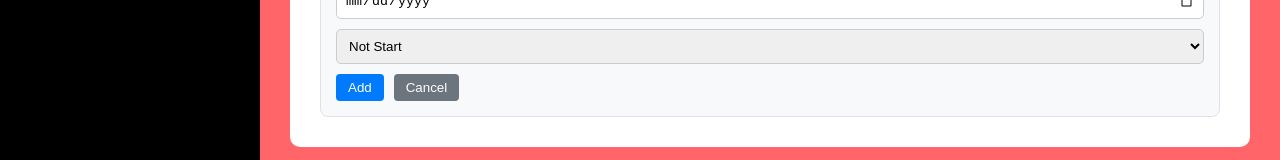
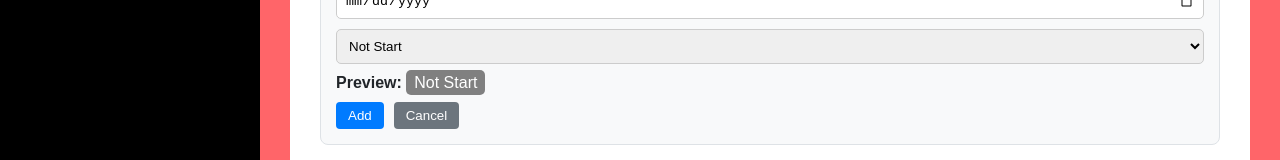
Before and after one commit to Sudharsan2421/Todo-Frontend, a React (Create React App) app: page / in a window 1280 px wide. Both pictures are taken after a click on the button "+ Add New Task". Shown: the part 379-539 px from the top of the page. Built offline with nearby package versions, Linux system fonts and the light colour scheme; no server answers.

Commit message:
Update mainpage.js

```diff
--- a/src/components/mainpage.js
+++ b/src/components/mainpage.js
@@ -15,25 +15,22 @@ function Mainpage({ apiUrl }) {
   const isDark = theme === 'dark';
   const API_URL = apiUrl;
 
-  // 🔄 Fetch Todos from MongoDB on load with safe error handling
+  // 🔄 Fetch Todos from backend
   useEffect(() => {
     const fetchTodos = async () => {
       try {
         const res = await fetch(`${API_URL}/todos`);
-
         if (!res.ok) {
           const errorText = await res.text();
-          console.error("❌ Server responded with error or HTML:", errorText);
+          console.error("❌ Server responded with:", errorText);
           throw new Error(`Server error: ${res.status}`);
         }
-
         const data = await res.json();
         setTodos(data);
       } catch (err) {
         console.error("❌ Fetch todos error:", err.message);
       }
     };
-
     fetchTodos();
   }, [API_URL]);
 
@@ -42,7 +39,7 @@ function Mainpage({ apiUrl }) {
     if (!input.trim() || !endDate || !status) return;
 
     if (editTodo) {
-      // Update existing
+      // Update
       fetch(`${API_URL}/todos/${editTodo._id}`, {
         method: 'PUT',
         headers: { 'Content-Type': 'application/json' },
@@ -55,7 +52,7 @@ function Mainpage({ apiUrl }) {
         })
         .catch((err) => console.error("❌ Update error:", err));
     } else {
-      // Add new
+      // Add
       const startDate = new Date().toLocaleString();
       fetch(`${API_URL}/todos`, {
         method: 'POST',
@@ -71,7 +68,6 @@ function Mainpage({ apiUrl }) {
     }
   };
 
-  // 🗑️ Delete
   const handleDelete = (id) => {
     fetch(`${API_URL}/todos/${id}`, { method: 'DELETE' })
       .then(() => {
@@ -80,7 +76,6 @@ function Mainpage({ apiUrl }) {
       .catch((err) => console.error("❌ Delete error:", err));
   };
 
-  // ✏️ Edit
   const handleEdit = (todo) => {
     setInput(todo.text);
     setEndDate(todo.endDate);
@@ -100,7 +95,6 @@ function Mainpage({ apiUrl }) {
   const filteredTodos =
     filterStatus === 'All' ? todos : todos.filter((todo) => todo.status === filterStatus);
 
-  // 🖌️ Styling
   const thStyle = { padding: '12px', border: '1px solid #dee2e6', textAlign: 'left' };
   const tdStyle = { padding: '10px', border: '1px solid #dee2e6' };
   const inputStyle = {
@@ -117,7 +111,7 @@ function Mainpage({ apiUrl }) {
     cursor: 'pointer',
   });
   const sidebarBtn = {
-    backgroundColor: '#ff6569',
+    backgroundColor: '#495057',
     color: '#fff',
     border: 'none',
     padding: '10px',
@@ -307,6 +301,24 @@ function Mainpage({ apiUrl }) {
                   <option value="Process">Process</option>
                   <option value="Completed">Completed</option>
                 </select>
+                <div>
+                  <strong>Preview:</strong>{' '}
+                  <span
+                    style={{
+                      backgroundColor:
+                        status === 'Completed'
+                          ? '#28a745'
+                          : status === 'Process'
+                          ? '#ffc107'
+                          : 'grey',
+                      color: 'white',
+                      padding: '4px 8px',
+                      borderRadius: '5px',
+                    }}
+                  >
+                    {status}
+                  </span>
+                </div>
                 <div style={{ display: 'flex', gap: '10px' }}>
                   <button onClick={handleAddOrUpdate} style={actionBtn('#007bff', 'white')}>
                     {editTodo ? 'Update' : 'Add'}
```
